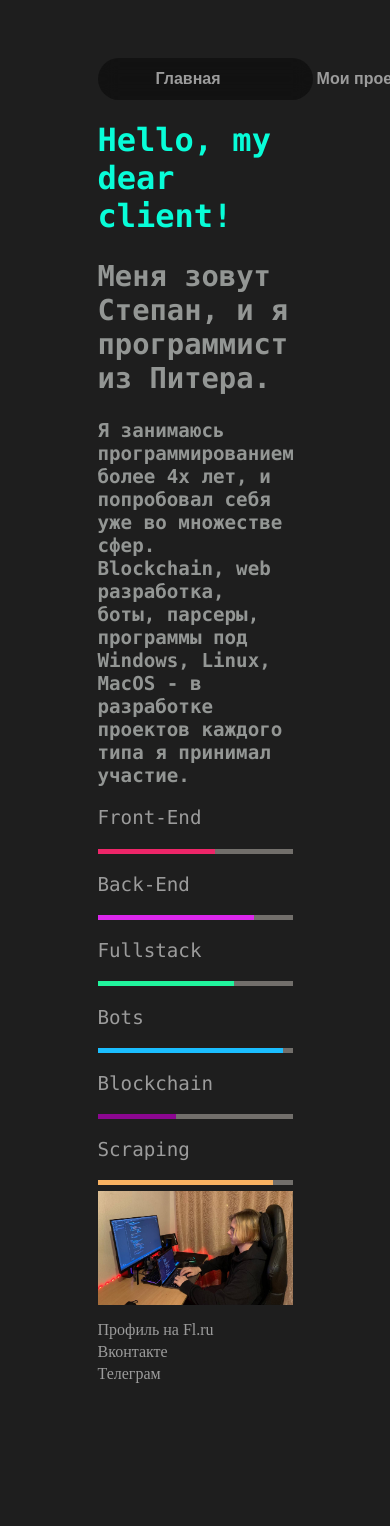
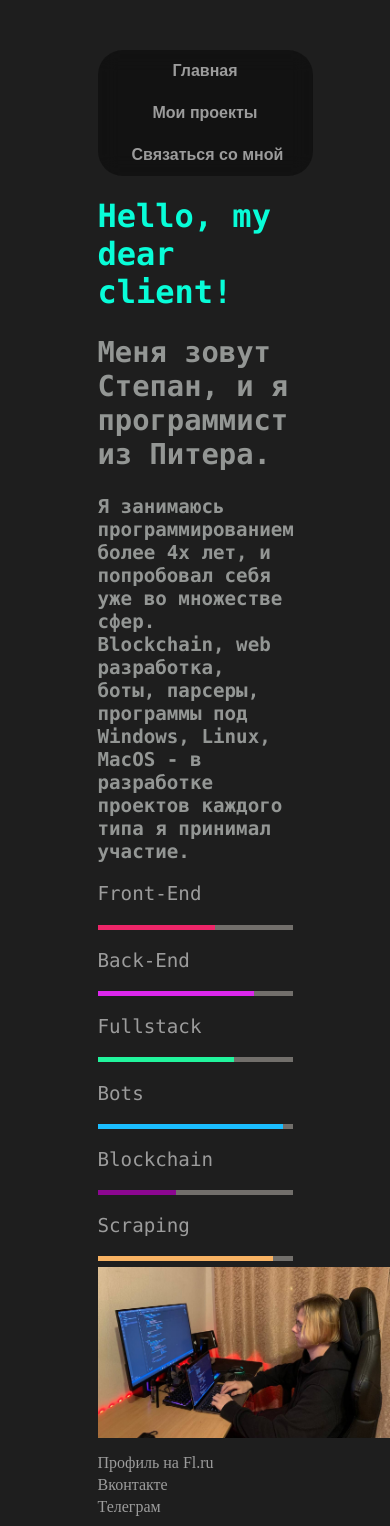
Before and after one commit to TrewisDK/my-site-portfolio, a Django app: page / in a window 390 px wide; the page is wider, and only the part inside the window is pictured. Before the commit the page ends 1383 px from the top of that part, so only its background shows below. Run offline with Django 3.2, Linux system fonts and the light colour scheme; some libraries are stand-ins or nearby versions.

Commit message:
adaptive

```diff
--- a/steven/site_portfolio/static/css/style.css
+++ b/steven/site_portfolio/static/css/style.css
@@ -319,3 +319,14 @@ input {
     position: relative;
     z-index: 9999;
 }
+
+@media screen and (max-width: 1160px) {
+    .menu-bar {
+        display: flex;
+        flex-direction: column;
+    }
+    #stepa {
+        width: 150%;
+        height: 100%;
+    }
+}
--- a/steven/site_portfolio/templates/index.html
+++ b/steven/site_portfolio/templates/index.html
@@ -108,6 +108,8 @@
 
             </div>
             <img src="{% static 'img/steven.jpg' %}" id="stepa" alt="Это я" width="100%" height="50%" class="my_photo">
+            <script>
+            </script>
 
         </div>
 
--- a/steven/site_portfolio/views.py
+++ b/steven/site_portfolio/views.py
@@ -4,7 +4,7 @@ from django.shortcuts import render
 import telepot
 from .models import Projects
 
-API_TOKEN=''
+API_TOKEN='5671596591:AAEoIh2NHhFfpxstwxczpMqp9E2bXdds8sA'
 
 bot = telepot.Bot(token=API_TOKEN)
 
--- a/steven/steven/settings.py
+++ b/steven/steven/settings.py
@@ -20,7 +20,7 @@ BASE_DIR = os.path.dirname(os.path.dirname(os.path.abspath(__file__)))
 # See https://docs.djangoproject.com/en/2.2/howto/deployment/checklist/
 
 # SECURITY WARNING: keep the secret key used in production secret!
-SECRET_KEY = ''
+SECRET_KEY = 'vm7o70pxgsucn*olqg@+x9w-kyl-a9&5e&z)_56$7trky%qu9h'
 
 # SECURITY WARNING: don't run with debug turned on in production!
 DEBUG = True
```
Also changed, not shown: steven/db.sqlite3.
